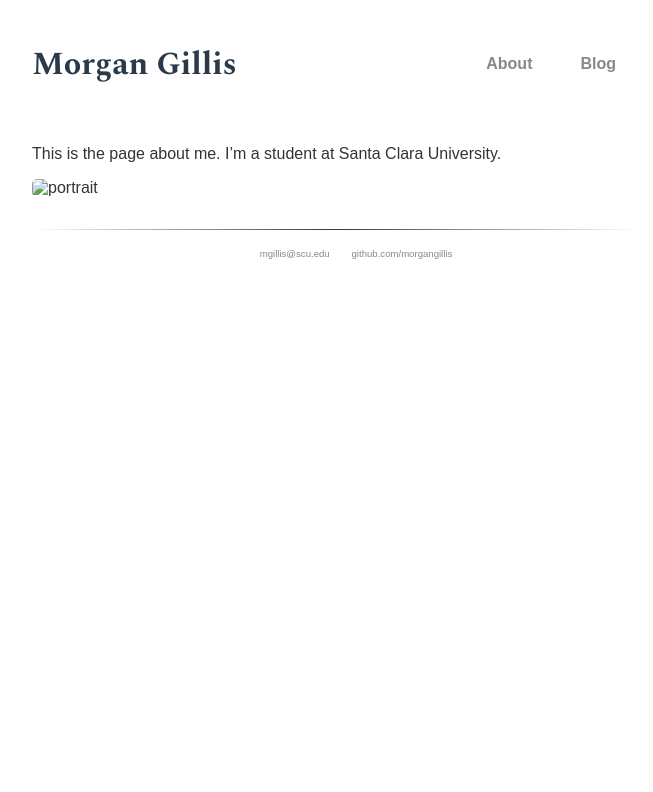
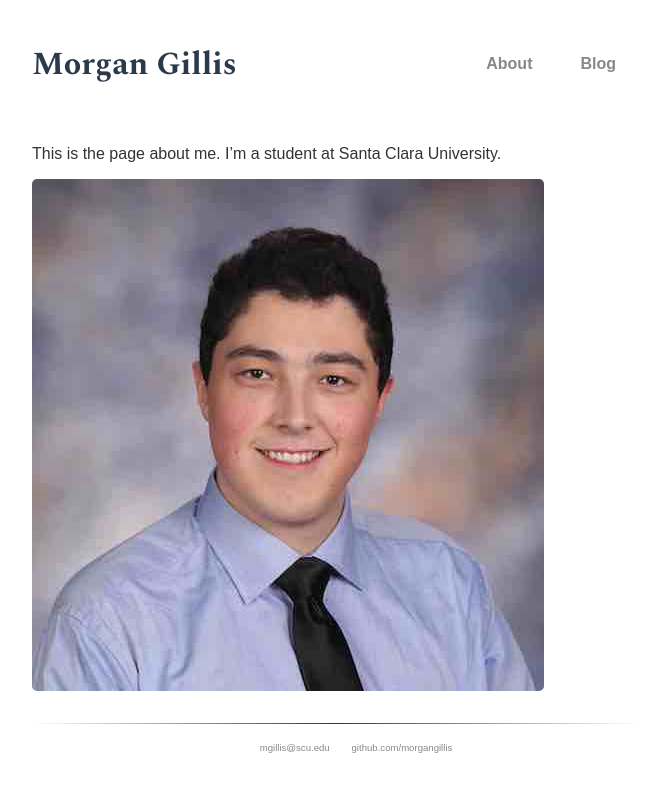
Before and after one commit to morgangillis/morgangillis.github.io, a Jekyll site: the page built from about.md, in a window 1280 px wide. Shown: the top 792 px of the page, without its empty margins (304-957 px from the left). Built offline with Jekyll 4.4.1, drawn with Linux system fonts in a browser that asks for light colours; some web fonts are replaced.

Commit message:
Update about.md

```diff
--- a/about.md
+++ b/about.md
@@ -6,4 +6,4 @@ permalink: /about/
 
 This is the page about me. I'm a student at Santa Clara University.
 
-![portrait]({{ site.url }}/_assets/professional_square_512x512.jpg)
+![portrait]({{ site.url }}/assets/professional_square_512x512.jpg)
```
